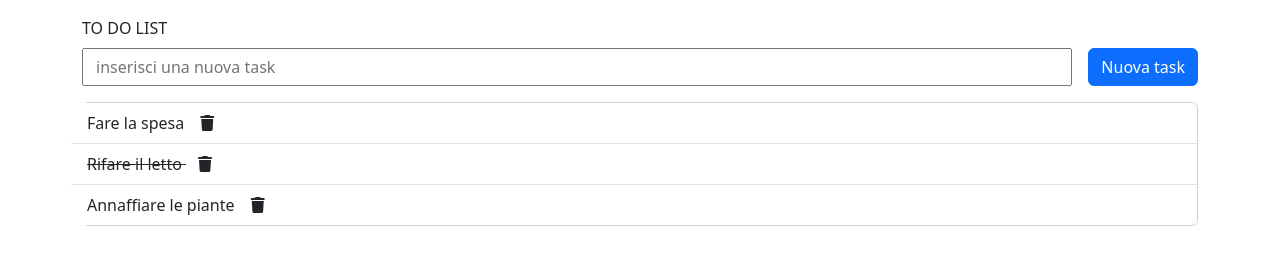
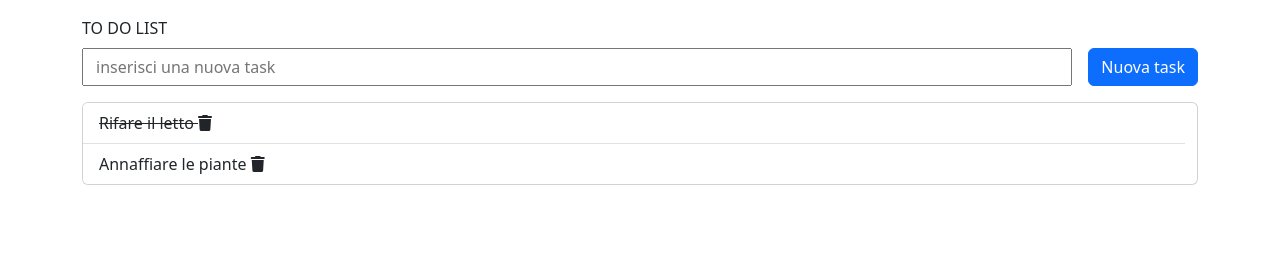
Before and after one commit to Blaser993/vue-todolist, a plain HTML site: page index.html in a window 1280 px wide. Both pictures are taken after a click on the element 207 px from the left and 123 px from the top of the page. Drawn offline with nearby package versions, Linux system fonts and the light colour scheme.

Commit message:
FEAT rimuovo elemento dai task

```diff
--- a/index.html
+++ b/index.html
@@ -28,7 +28,7 @@
             <div class="card col-12" >
                 <ul class="list-group list-group-flush  container-fluid">
 
-                    <li  class='list-group-item row justify-between col-auto'
+                    <li  class='list-group-item justify-betwee'
                     :class="element.done === true ? 'barrato' : ''"
                     v-for='element in toDoes'
                     >
--- a/scripts/script.js
+++ b/scripts/script.js
@@ -53,7 +53,7 @@ createApp({
   methods: {
     deleteTask(){
 
-        toDoes.splice(0,1)
+        this.toDoes.splice(0,1)
 
         return console.log(this, toDoes)
     }
```
